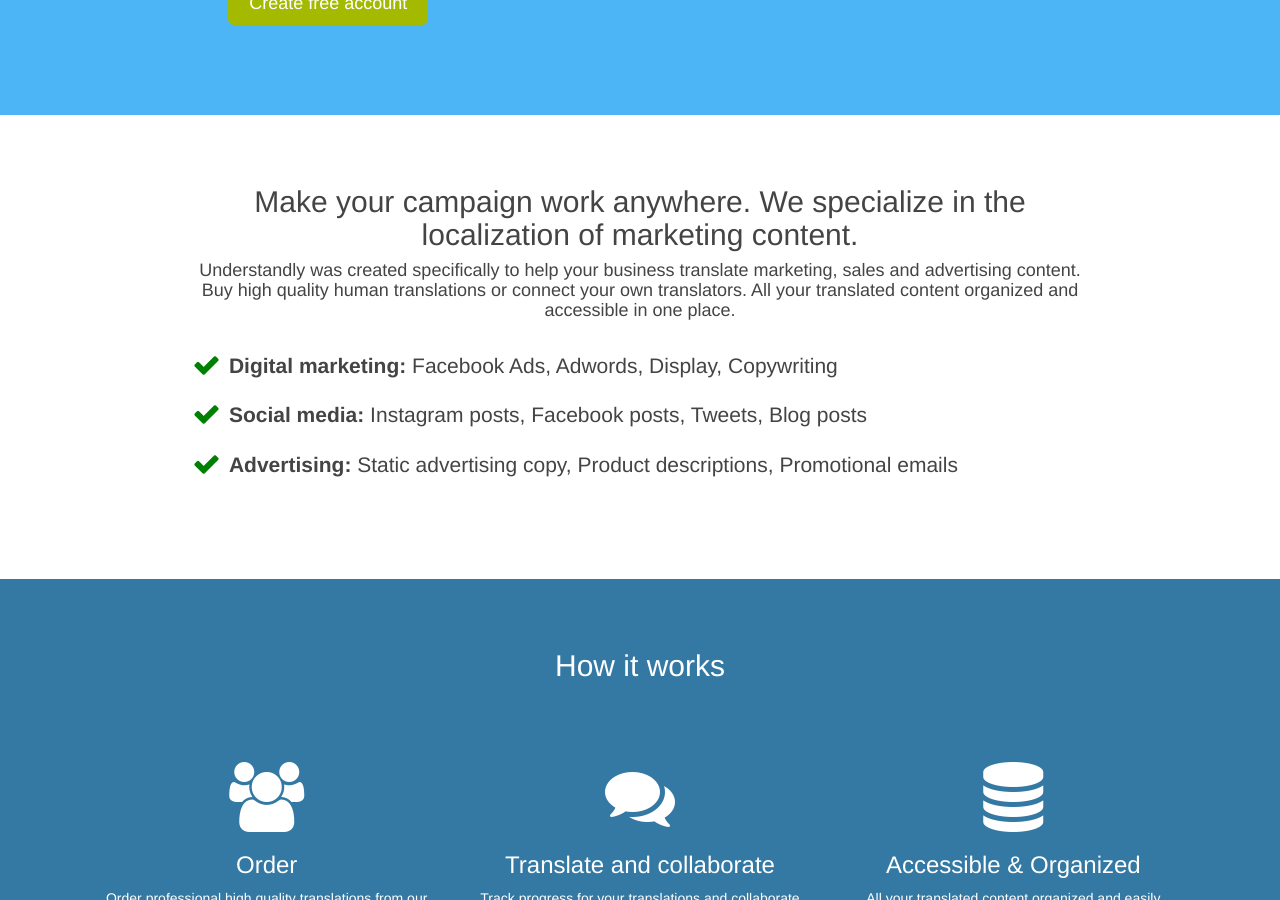
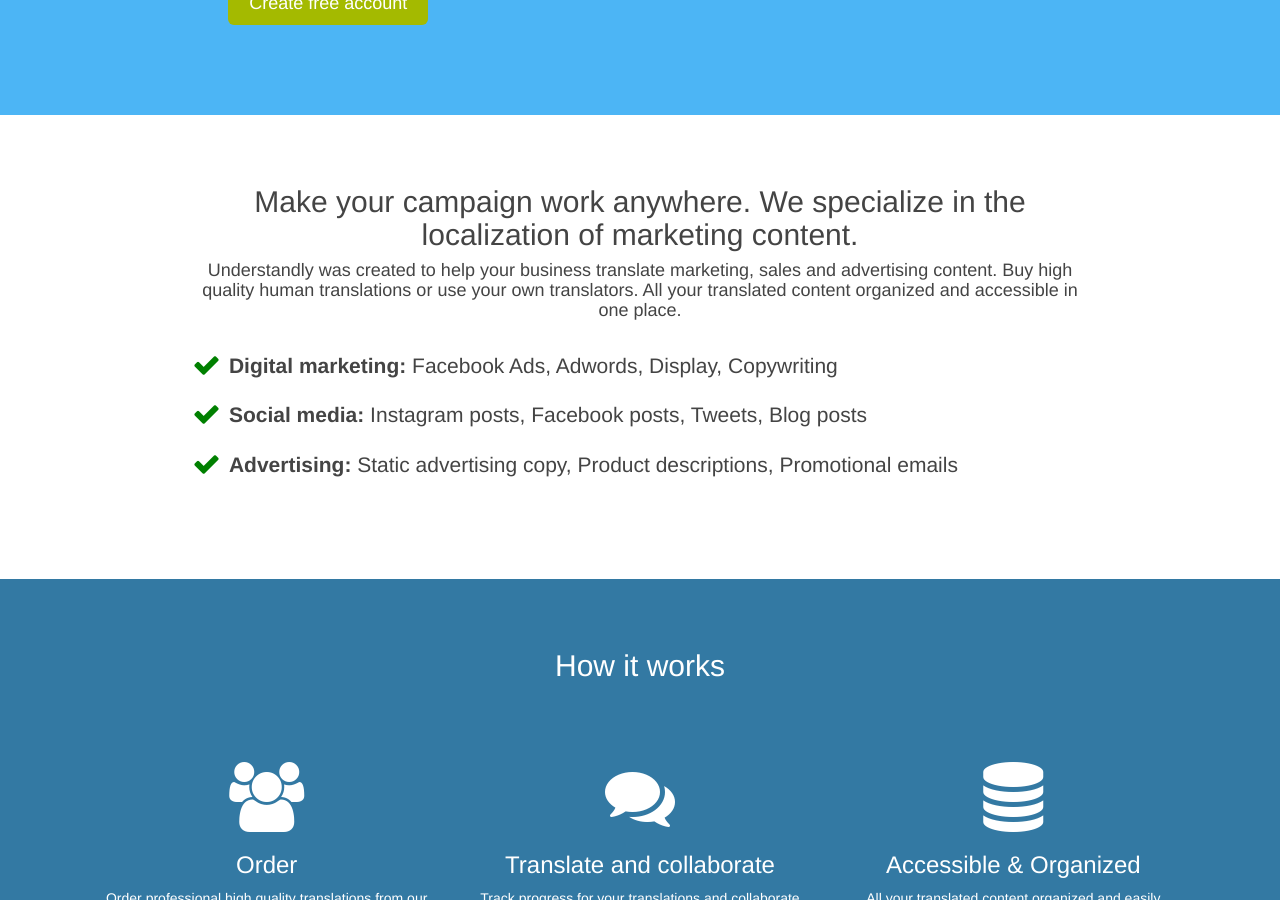
Before and after one commit to yhoiseth/www.understandly.com, a Jekyll site: the page built from index.html, in a window 1280 px wide and 900 px high, scrolled down 327 px. Built offline with Jekyll 4.4.1, drawn with Linux system fonts in a browser that asks for light colours; nearby versions of some CDN libraries; a script that is not in the unit is left out.

Commit message:
changed index

```diff
--- a/index.html
+++ b/index.html
@@ -21,9 +21,9 @@
           <h2 align="center">Make your campaign work anywhere. We specialize in the localization of marketing
             content.</h2>
           <h4 align="center">
-            Understandly was created specifically to help your business
+            Understandly was created to help your business
             translate marketing, sales and advertising content.
-            Buy high quality human translations or connect your own translators.
+            Buy high quality human translations or use your own translators.
             All your translated content organized and accessible in one place.
           </h4>
         </div>
```
